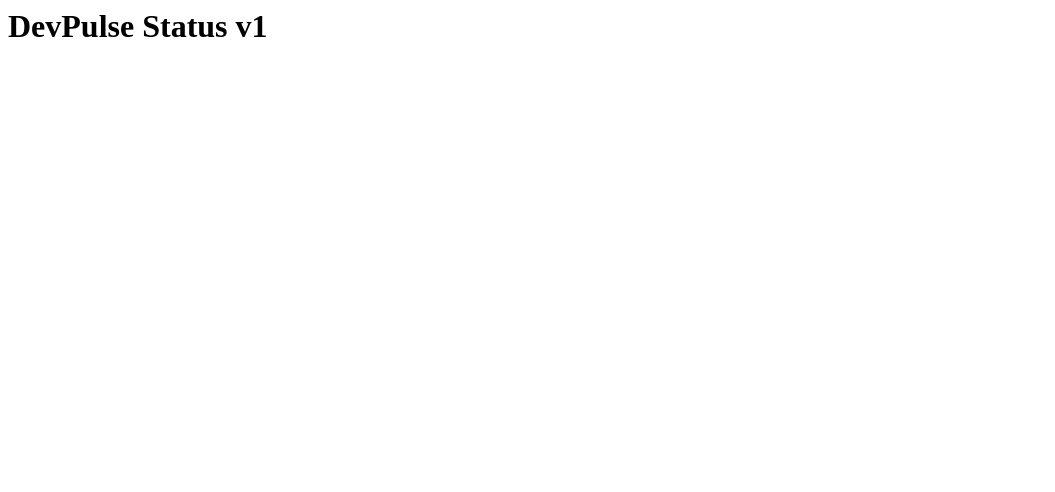
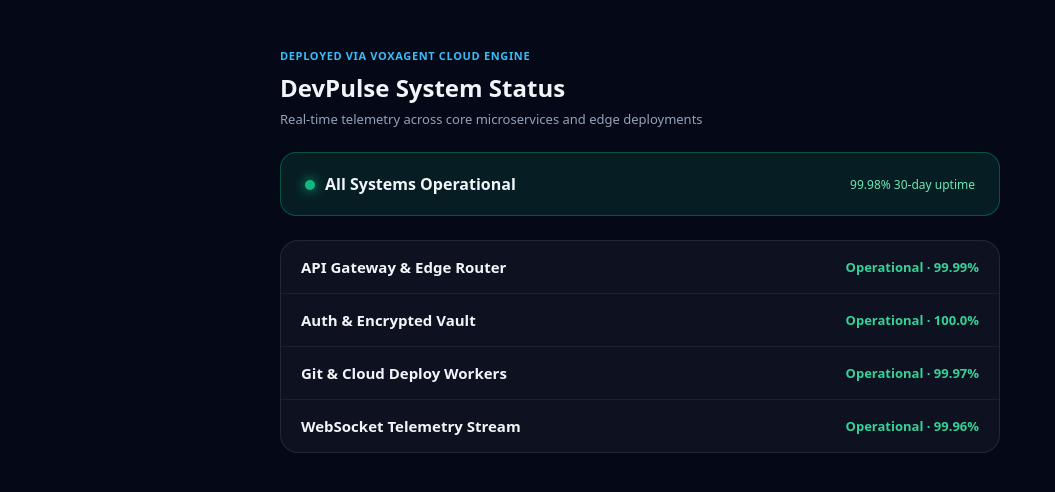
Before and after one commit to SatyaViswas/devpulse-status-page, a plain HTML site: page index.html in a window 1280 px wide. Shown: the whole page, without its empty margins (0-1055 px from the left). Drawn offline with Linux system fonts and the light colour scheme.

Commit message:
feat(ui): add system status dashboard HTML layout and styles

```diff
--- a/index.html
+++ b/index.html
@@ -1 +1,40 @@
-<h1>DevPulse Status v1</h1>
+<!DOCTYPE html>
+<html lang="en">
+<head>
+  <meta charset="UTF-8" />
+  <meta name="viewport" content="width=device-width, initial-scale=1.0" />
+  <title>DevPulse — System Status</title>
+  <style>
+    * { box-sizing:border-box; font-family: system-ui, -apple-system, sans-serif; }
+    body { margin:0; background:#050816; color:#f1f5f9; min-height:100vh; display:flex; justify-content:center; padding:48px 20px; }
+    .container { max-width:720px; width:100%; }
+    .banner { padding:20px 24px; border-radius:16px; background:rgba(16,185,129,0.12); border:1px solid rgba(16,185,129,0.35); display:flex; align-items:center; justify-content:space-between; margin-bottom:24px; }
+    .dot { width:10px; height:10px; border-radius:999px; background:#10b981; box-shadow:0 0 12px #10b981; display:inline-block; margin-right:10px; }
+    h1 { font-size:24px; margin:0 0 6px; }
+    .sub { color:#94a3b8; font-size:13px; margin:0 0 24px; }
+    .card { border-radius:18px; background:rgba(255,255,255,0.04); border:1px solid rgba(255,255,255,0.09); overflow:hidden; }
+    .row { display:flex; align-items:center; justify-content:space-between; padding:16px 20px; border-bottom:1px solid rgba(255,255,255,0.06); }
+    .row:last-child { border-bottom:none; }
+    .name { font-weight:600; font-size:15px; }
+    .uptime { color:#34d399; font-size:13px; font-weight:600; }
+    .tag { font-size:11px; color:#38bdf8; font-weight:700; letter-spacing:.06em; text-transform:uppercase; margin-bottom:8px; }
+  </style>
+</head>
+<body>
+  <div class="container">
+    <div class="tag">Deployed via VoxAgent Cloud Engine</div>
+    <h1>DevPulse System Status</h1>
+    <p class="sub">Real-time telemetry across core microservices and edge deployments</p>
+    <div class="banner">
+      <div><span class="dot"></span><strong>All Systems Operational</strong></div>
+      <span style="font-size:12px;color:#6ee7b7;">99.98% 30-day uptime</span>
+    </div>
+    <div class="card">
+      <div class="row"><span class="name">API Gateway &amp; Edge Router</span><span class="uptime">Operational · 99.99%</span></div>
+      <div class="row"><span class="name">Auth &amp; Encrypted Vault</span><span class="uptime">Operational · 100.0%</span></div>
+      <div class="row"><span class="name">Git &amp; Cloud Deploy Workers</span><span class="uptime">Operational · 99.97%</span></div>
+      <div class="row"><span class="name">WebSocket Telemetry Stream</span><span class="uptime">Operational · 99.96%</span></div>
+    </div>
+  </div>
+</body>
+</html>
```
